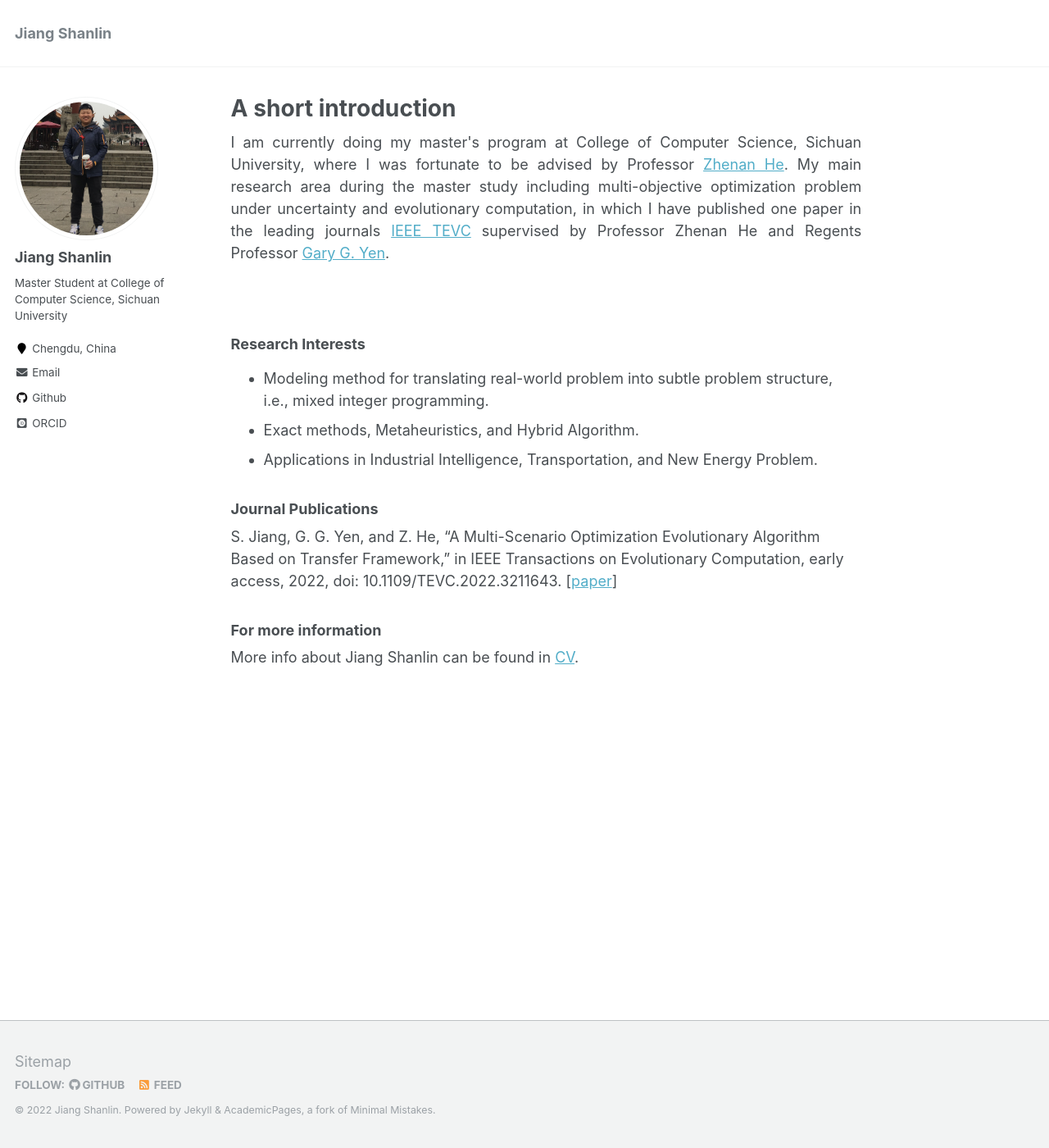
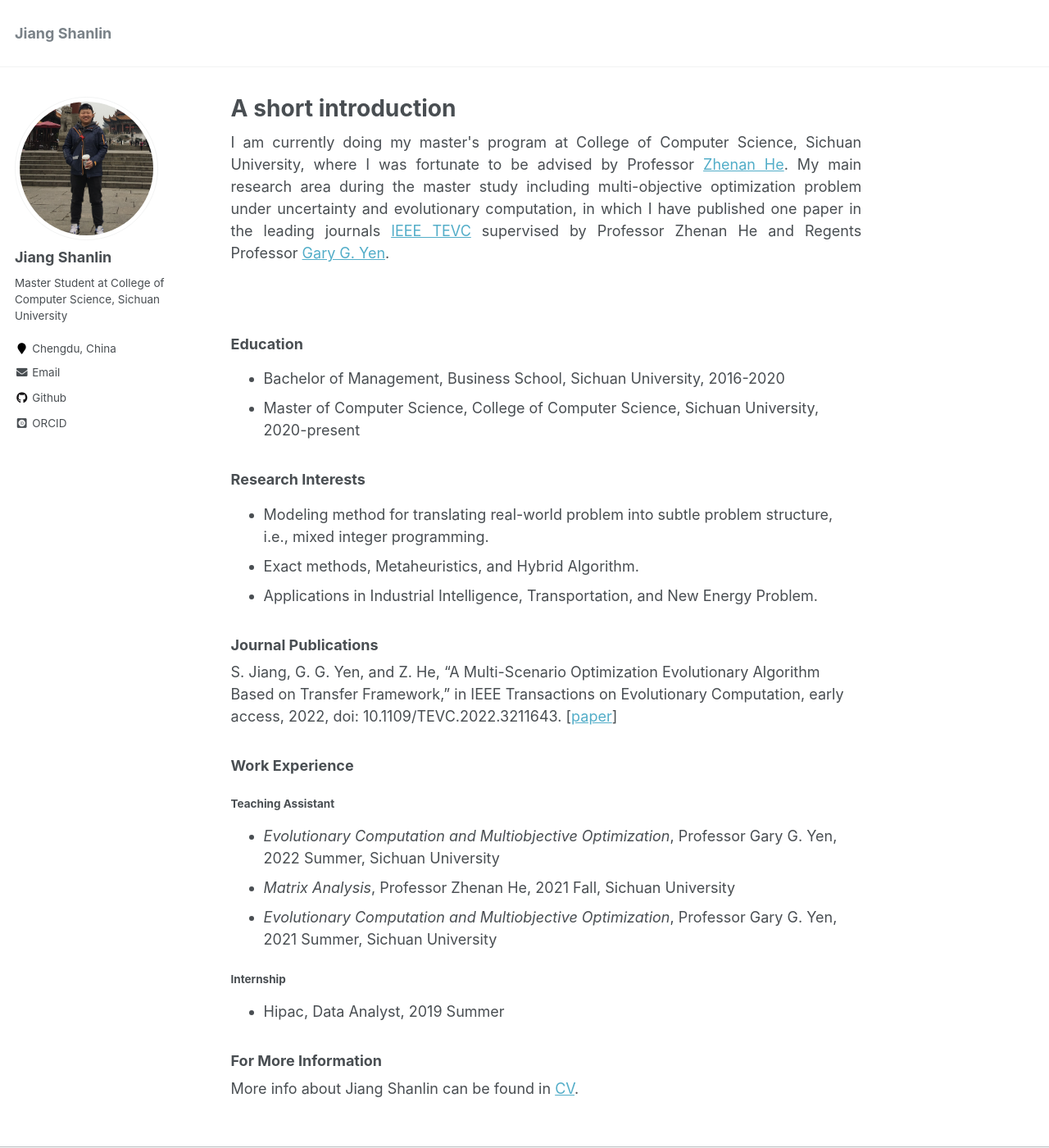
Before and after one commit to Lin-JiangShanlin/Lin-JiangShanlin.github.io, a Jekyll site: the page built from _pages/about.md, in a window 1280 px wide and 1400 px high. Shown: the whole window at 82% size. Built offline with Jekyll 4.4.1, drawn with Linux system fonts in a browser that asks for light colours; some web fonts are replaced.

Commit message:
Update about.md

```diff
--- a/_pages/about.md
+++ b/_pages/about.md
@@ -14,6 +14,10 @@ I am currently doing my master's program at College of Computer Science, Sichuan
 </p>
 
 <br/>
+
+### Education
+* Bachelor of Management, Business School, Sichuan University, 2016-2020
+* Master of Computer Science, College of Computer Science, Sichuan University, 2020-present
 
 ### Research Interests
 * Modeling method for translating real-world problem into subtle problem structure, i.e., mixed integer programming.
@@ -32,5 +36,14 @@ IEEE Transactions on Evolutionary Computation -->
 S. Jiang, G. G. Yen, and Z. He, “A Multi-Scenario Optimization Evolutionary Algorithm Based on Transfer Framework,” in IEEE Transactions on Evolutionary Computation, early access, 2022, doi: 10.1109/TEVC.2022.3211643.
 [[paper](https://ieeexplore.ieee.org/document/9910596)]
 
-### For more information
+### Work Experience
+#### Teaching Assistant
++ *Evolutionary Computation and Multiobjective Optimization*, Professor Gary G. Yen, 2022 Summer, Sichuan University
++ *Matrix Analysis*, Professor Zhenan He, 2021 Fall, Sichuan University
++ *Evolutionary Computation and Multiobjective Optimization*, Professor Gary G. Yen, 2021 Summer, Sichuan University
+
+#### Internship
++ Hipac, Data Analyst, 2019 Summer
+
+### For More Information
 More info about Jiang Shanlin can be found in [CV](http://lin-jiangshanlin.github.io/files/Curriculum_Vitae-Jiangshanlin.pdf).
```
